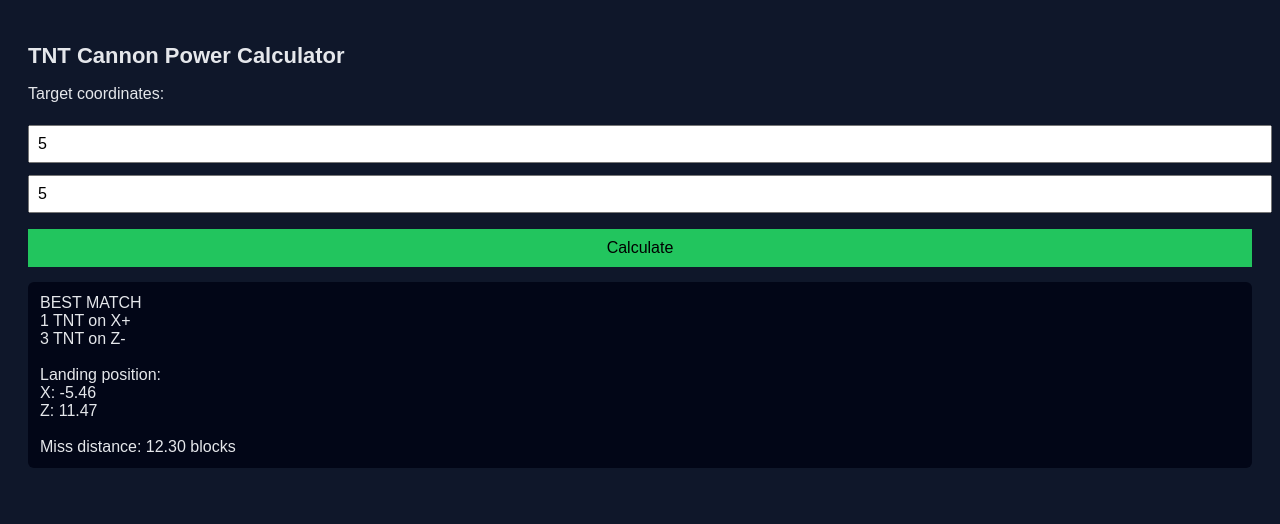
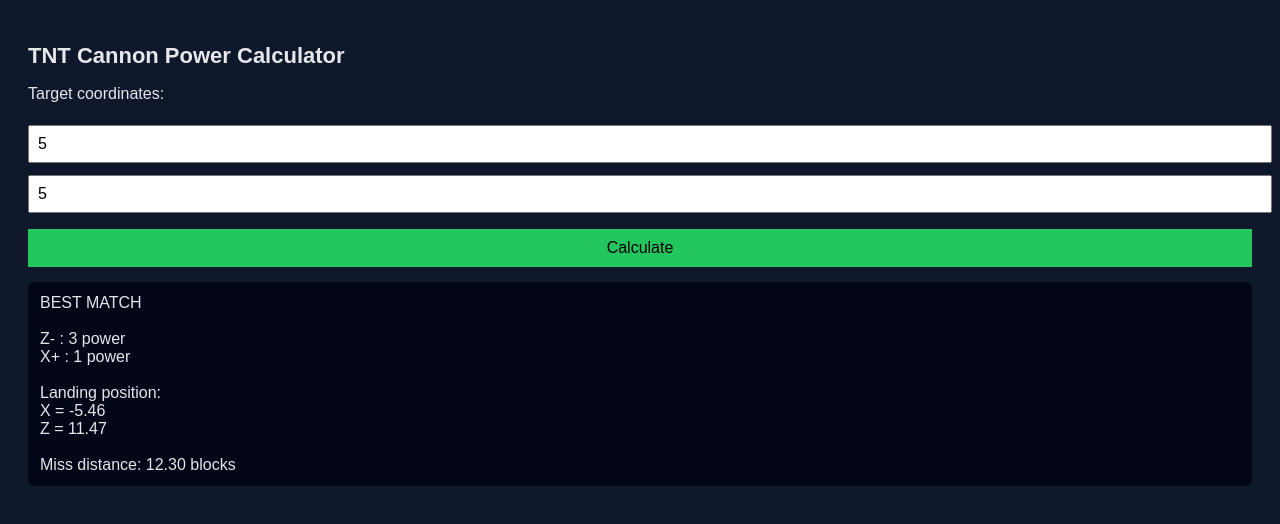
Before and after one commit to developerbobrbx/TNT-Cannon, a plain HTML site: page index.html in a window 1280 px wide. Both pictures are taken after typing "5", "5" into the empty fields and a click on the button "Calculate". Drawn offline with Linux system fonts and the light colour scheme.

Commit message:
index.html

```diff
--- a/index.html
+++ b/index.html
@@ -50,17 +50,20 @@
 <div class="result" id="output"></div>
 
 <script>
+/* FIXED CANNON POSITION */
 const CANNON_X = -31.46;
 const CANNON_Z = 87.47;
 
+/* CANNON SETTINGS */
 const MAX_POWER = 6;
-const BLOCKS_PER_TNT = 25; // adjust if needed
+const BLOCKS_PER_TNT = 25;
 const GAP = 1;
 
 function simulate(xp, xd, zp, zd) {
-    let x = CANNON_X + (xp * BLOCKS_PER_TNT + GAP) * (xd === "+" ? 1 : -1);
-    let z = CANNON_Z + (zp * BLOCKS_PER_TNT + GAP) * (zd === "+" ? 1 : -1);
-    return { x, z };
+    return {
+        x: CANNON_X + (xp * BLOCKS_PER_TNT + GAP) * (xd === "+" ? 1 : -1),
+        z: CANNON_Z + (zp * BLOCKS_PER_TNT + GAP) * (zd === "+" ? 1 : -1)
+    };
 }
 
 function calculate() {
@@ -95,12 +98,12 @@ function calculate() {
     }
 
     document.getElementById("output").textContent =
-        `BEST MATCH\n` +
-        `${best.xp} TNT on X${best.xd}\n` +
-        `${best.zp} TNT on Z${best.zd}\n\n` +
+        `BEST MATCH\n\n` +
+        `Z${best.zd} : ${best.zp} power\n` +
+        `X${best.xd} : ${best.xp} power\n\n` +
         `Landing position:\n` +
-        `X: ${best.hit.x.toFixed(2)}\n` +
-        `Z: ${best.hit.z.toFixed(2)}\n\n` +
+        `X = ${best.hit.x.toFixed(2)}\n` +
+        `Z = ${best.hit.z.toFixed(2)}\n\n` +
         `Miss distance: ${bestError.toFixed(2)} blocks`;
 }
 </script>
```
